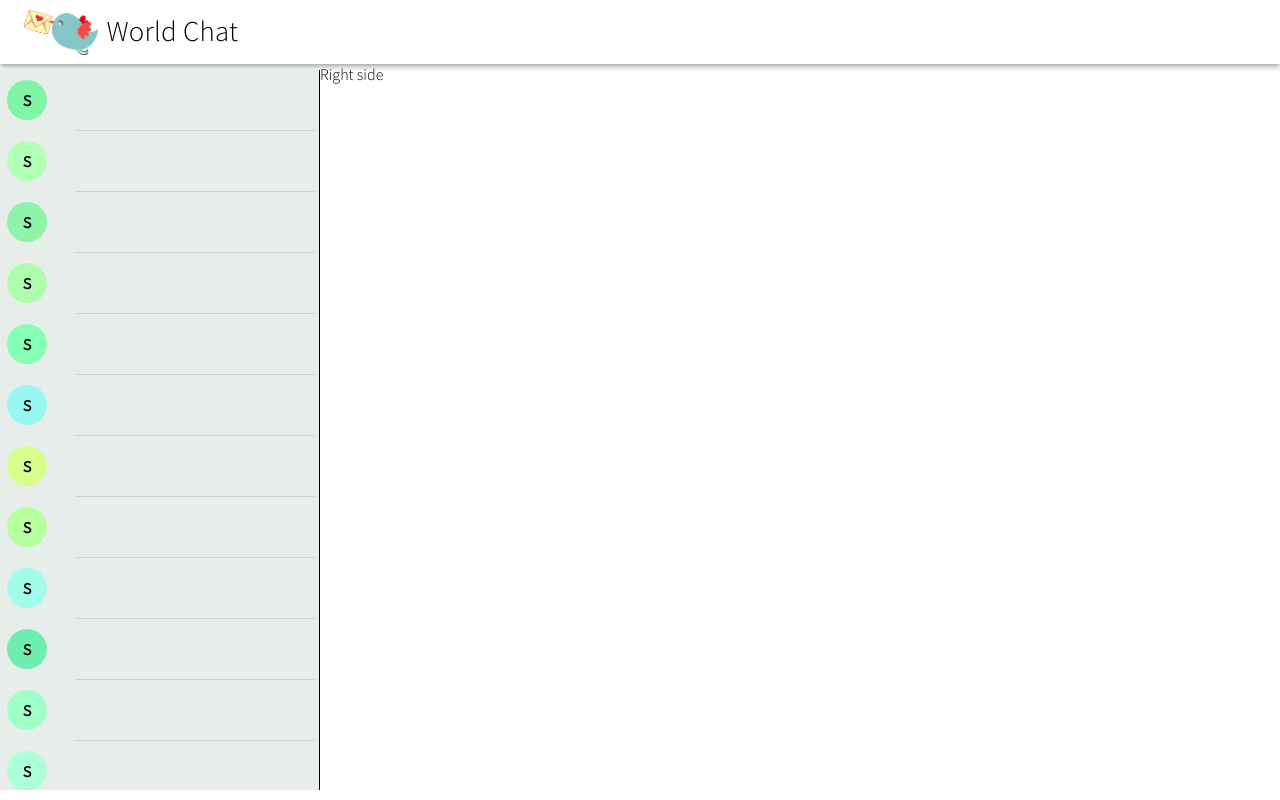
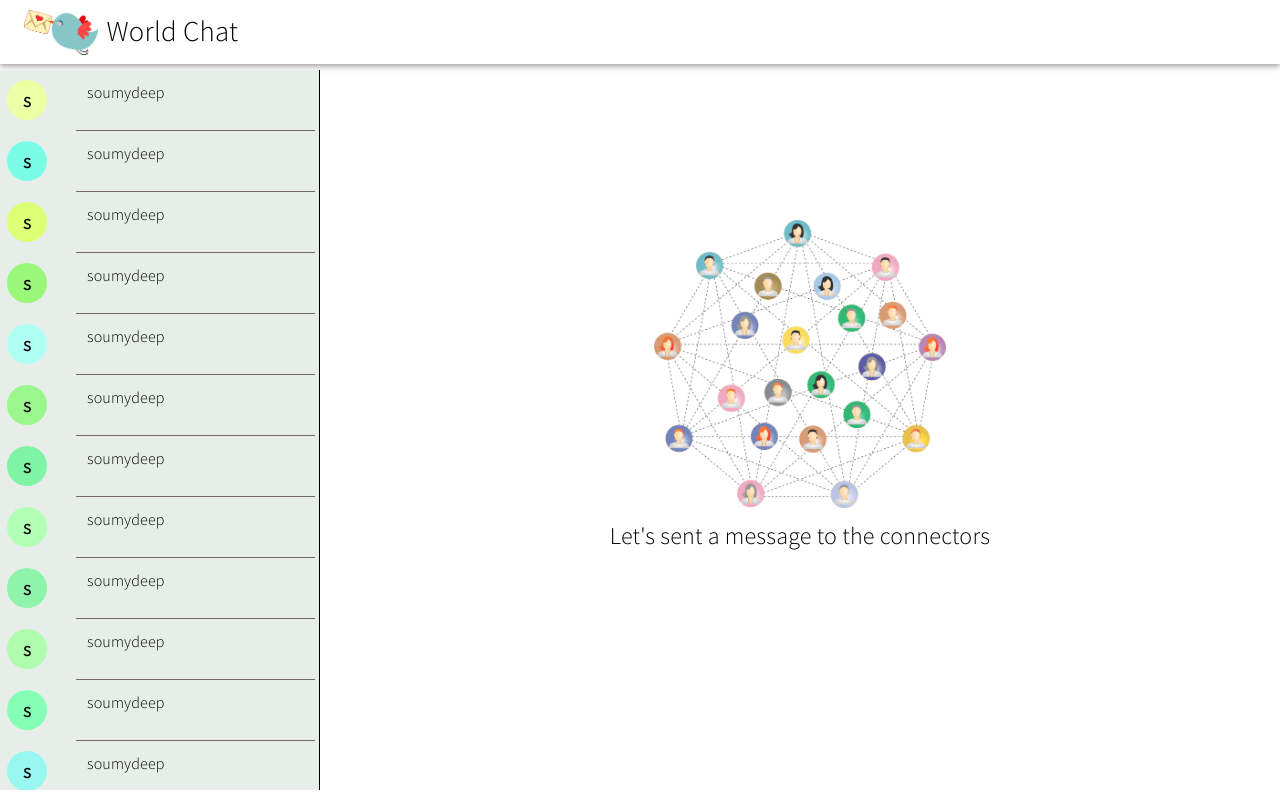
Before and after one commit to snovamicron/world-chat, a React (Create React App) app in the folder client/: page / in a window 1280 px wide. Built offline with nearby package versions, Linux system fonts and the light colour scheme.

Commit message:
2nd commit

```diff
--- a/client/package.json
+++ b/client/package.json
@@ -19,6 +19,7 @@
     "react": "^18.0.0",
     "react-dom": "^18.0.0",
     "react-scripts": "5.0.0",
+    "socket.io-client": "^4.4.1",
     "typescript": "^4.6.3",
     "web-vitals": "^2.1.4"
   },
--- a/client/src/components/Main.tsx
+++ b/client/src/components/Main.tsx
@@ -1,11 +1,15 @@
 import { useEffect, useState } from "react"
+
 
 // components
 import Welcome from "./Main/Welcome"
 import Home from "./Main/Home"
 
+// context provider
+import DataContextProvider from "../context/DataContext"
+
 const Main = ()=>{
-    const [ view, setView ] = useState(true)
+    const [ view, setView ] = useState<boolean>(true)
 
     const welcomeStopper = ()=>{
         setTimeout(() => {
@@ -19,7 +23,9 @@ const Main = ()=>{
     return (
         <>
        {view &&  <Welcome/>}
+       <DataContextProvider>
        {!view && <Home/>}
+       </DataContextProvider>
         </>
     )
 }
--- a/client/src/components/Main/Home/LeftSide.tsx
+++ b/client/src/components/Main/Home/LeftSide.tsx
@@ -1,11 +1,17 @@
+import { useContext } from 'react'
 import randomColor from 'randomcolor'
+
+// context
+import { DataContext } from '../../../context/DataContext'
+
+// interfaces
+import { userInfoType } from '../../../context/DataContext'
 
 // MUI components
 import { Box, Avatar, Typography, Divider } from '@mui/material'
 import { makeStyles } from '@mui/styles'
 
-// dev needs
-import { arr } from '../../../dev_needs/constant'
+
 
 const LeftSide = ()=>{
     const useStyles = makeStyles({
@@ -28,17 +34,23 @@ const LeftSide = ()=>{
             backgroundColor:'#e7eee9'
         },
         avatarFont:{
-            fontSize:'1.3rem !important',
+            fontSize:'1.2rem !important',
             color:'#000',
             fontWeight:'bold !important'
         }
     })
     const classes = useStyles()
+
+
+    const {userData, setMessageReciver} = useContext(DataContext)
+    const onUSerClick = (user:userInfoType):void => {
+        setMessageReciver(user)
+    }
     return(
         <>
         <Box className={classes.wraper}>
             {
-                arr.map((ele, index) => {
+                userData.map((ele:userInfoType, index) => {
                     var colorcode = randomColor(
                         {
                             luminosity: 'light',
@@ -46,16 +58,17 @@ const LeftSide = ()=>{
                          }
                     )
                     return (
-                        <>
-                        <Box className={classes.userBox} key={index}>
+                        <Box key={index} onClick={():void => onUSerClick(ele)}>
+                        <Box className={classes.userBox}>
                             <Avatar sx={{bgcolor:colorcode}}>
                                 <Typography className={classes.avatarFont}>
                                 {ele.name.charAt(0)}
                                 </Typography>
                             </Avatar>
+                            <Typography sx={{color:'#000', marginLeft:5, marginBottom:2}}>{ele.name}</Typography>
                         </Box>
-                        <Divider variant='inset'/>
-                        </>
+                        <Divider sx={{borderColor:'#776868'}} variant='inset'/>
+                        </Box>
                     )
                 })
             }
--- a/client/src/components/Main/Home/RightSide.tsx
+++ b/client/src/components/Main/Home/RightSide.tsx
@@ -1,9 +1,51 @@
+import { useContext } from 'react'
 
+// context
+import { DataContext } from '../../../context/DataContext'
 
-const RightSide = ()=>{
+// components
+import MessageTemplate from './RightSide/MessageTemplate'
+
+// MUI components
+import { Box, Typography } from '@mui/material'
+import { makeStyles } from '@mui/styles'
+
+const RightSide = () => {
+    const useStyles = makeStyles({
+        wraper: {
+            height: '100%',
+            display: 'flex',
+            justifyContent: 'center',
+            alignItems: 'center',
+            flexDirection: 'column'
+        },
+        backgroundLogo: {
+            height: '40%',
+            opacity: 0.8
+        },
+        messageTitle: {
+            fontSize: '1.5rem !important',
+            marginBottom: '75px !important',
+            marginTop: '10px !important'
+        }
+    })
+    const classes = useStyles()
+    const { messageReciver } = useContext(DataContext)
     return (
         <>
-        Right side
+            <Box sx={{ height: '90vh' }}>
+                {
+                    !messageReciver &&
+                    <Box className={classes.wraper}>
+                        <img className={classes.backgroundLogo} src='background.png' alt='network image' />
+                        <Typography className={classes.messageTitle}>Let's sent a message to the connectors</Typography>
+                    </Box>
+                }
+                {
+                    messageReciver && <MessageTemplate/>
+                }
+            </Box>
+
         </>
     )
 }
--- /dev/null
+++ b/client/src/components/Main/Home/RightSide/MessageTemplate.tsx
@@ -0,0 +1,38 @@
+
+// MUI components
+import { Box, TextField } from "@mui/material"
+import { makeStyles } from "@mui/styles"
+
+const MessageTemplate = ()=>{
+    const useStyles = makeStyles({
+        wraper:{
+            display:'flex',
+            height:'100%',
+            flexDirection:'column'
+        },
+        navBar:{
+            height:'8%',
+            backgroundColor:'#000'
+        },
+        chatBox:{
+            height:'100%'
+        },
+        textForm:{
+            margin:'0 !important'
+        }
+    })
+    const classes = useStyles()
+    return (
+        <>
+            <Box className={classes.wraper}>
+                <Box className={classes.navBar}></Box>
+                <Box className={classes.chatBox}>
+
+                </Box>
+                <TextField className={classes.textForm} />
+            </Box>
+        </>
+    )
+}
+
+export default MessageTemplate
--- /dev/null
+++ b/client/src/context/DataContext.tsx
@@ -0,0 +1,35 @@
+import React, { ReactNode, createContext, useState } from "react";
+import {arr} from '../dev_needs/constant'
+
+export interface userInfoType{
+    name:string,
+    id:string,
+    socketId:any
+}
+
+interface contextType {
+    userData:userInfoType[],
+    setUserData:React.Dispatch<React.SetStateAction<userInfoType[]>>,
+    messageReciver:userInfoType,
+    setMessageReciver:React.Dispatch<React.SetStateAction<userInfoType>>
+}
+
+export const DataContext = createContext<contextType | null>(null)
+
+type Props = {
+    children: ReactNode
+}
+
+
+
+export default function DataContextProvider ({children}:Props){
+    const [userData, setUserData] = useState<Array<userInfoType>>(arr)
+    const [messageReciver, setMessageReciver] = useState<userInfoType | null>(null)
+    return (
+        <DataContext.Provider value={{userData, setUserData, messageReciver, setMessageReciver}}>
+            {
+                children
+            }
+        </DataContext.Provider>
+    )
+}
--- a/client/src/dev_needs/constant.ts
+++ b/client/src/dev_needs/constant.ts
@@ -1,77 +1,97 @@
 export const arr = [
     {
-        name:'soumydeep'
+        name:'soumydeep',
+        id:'kbwdekj0',
+        socketId:'qkjwkjwej'
     },
     {
-        name:'soumydeep'
+        name:'soumydeep',
+        id:'kbwdekj0',
+        socketId:'qkjwkjwej'
     },
     {
-        name:'soumydeep'
+        name:'soumydeep',
+        id:'kbwdekj0',
+        socketId:'qkjwkjwej'
     },
     {
-        name:'soumydeep'
+        name:'soumydeep',
+        id:'kbwdekj0',
+        socketId:'qkjwkjwej'
     },
     {
-        name:'soumydeep'
+        name:'soumydeep',
+        id:'kbwdekj0',
+        socketId:'qkjwkjwej'
     },
     {
-        name:'soumydeep'
+        name:'soumydeep',
+        id:'kbwdekj0',
+        socketId:'qkjwkjwej'
     },
     {
-        name:'soumydeep'
+        name:'soumydeep',
+        id:'kbwdekj0',
+        socketId:'qkjwkjwej'
     },
     {
-        name:'soumydeep'
+        name:'soumydeep',
+        id:'kbwdekj0',
+        socketId:'qkjwkjwej'
     },
     {
-        name:'soumydeep'
+        name:'soumydeep',
+        id:'kbwdekj0',
+        socketId:'qkjwkjwej'
     },
     {
-        name:'soumydeep'
+        name:'soumydeep',
+        id:'kbwdekj0',
+        socketId:'qkjwkjwej'
     },
     {
-        name:'soumydeep'
+        name:'soumydeep',
+        id:'kbwdekj0',
+        socketId:'qkjwkjwej'
     },
     {
-        name:'soumydeep'
+        name:'soumydeep',
+        id:'kbwdekj0',
+        socketId:'qkjwkjwej'
     },
     {
-        name:'soumydeep'
+        name:'soumydeep',
+        id:'kbwdekj0',
+        socketId:'qkjwkjwej'
     },
     {
-        name:'soumydeep'
+        name:'soumydeep',
+        id:'kbwdekj0',
+        socketId:'qkjwkjwej'
     },
     {
-        name:'soumydeep'
+        name:'soumydeep',
+        id:'kbwdekj0',
+        socketId:'qkjwkjwej'
     },
     {
-        name:'soumydeep'
+        name:'soumydeep',
+        id:'kbwdekj0',
+        socketId:'qkjwkjwej'
     },
     {
-        name:'soumydeep'
+        name:'soumydeep',
+        id:'kbwdekj0',
+        socketId:'qkjwkjwej'
     },
     {
-        name:'soumydeep'
+        name:'soumydeep',
+        id:'kbwdekj0',
+        socketId:'qkjwkjwej'
     },
     {
-        name:'soumydeep'
-    },
-    {
-        name:'soumydeep'
-    },
-    {
-        name:'soumydeep'
-    },
-    {
-        name:'soumydeep'
-    },
-    {
-        name:'soumydeep'
-    },
-    {
-        name:'soumydeep'
-    },
-    {
-        name:'soumydeep'
+        name:'soumydeep',
+        id:'kbwdekj0',
+        socketId:'qkjwkjwej'
     },
 ]
--- a/client/tsconfig.json
+++ b/client/tsconfig.json
@@ -18,7 +18,8 @@
     "resolveJsonModule": true,
     "isolatedModules": true,
     "noEmit": true,
-    "jsx": "react-jsx"
+    "jsx": "react-jsx",
+    "strictNullChecks": false
   },
   "include": [
     "src"
```
Also changed, not shown: client/public/background.png (added), 1 other file (tests, documents, lock files or other folders).
